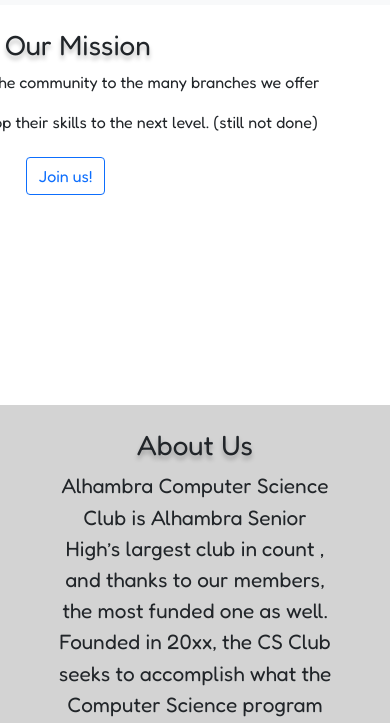
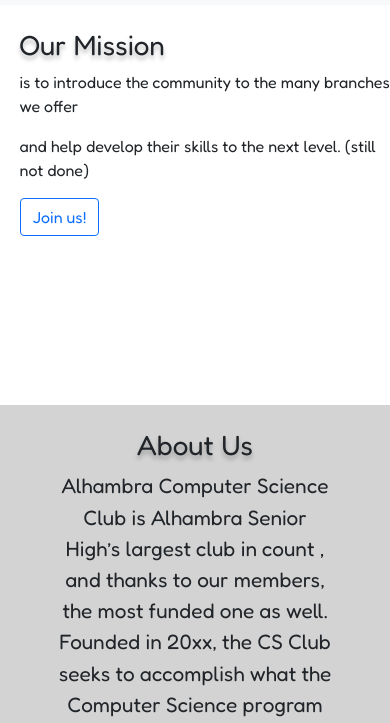
Before and after one commit to parabla-net/ahscs-website, a plain HTML site: page index.html in a window 390 px wide. Shown: the part 121-844 px from the top of the page. Drawn offline with nearby package versions, Linux system fonts and the light colour scheme.

Commit message:
responsive to the our mission

```diff
--- a/index.html
+++ b/index.html
@@ -51,11 +51,11 @@
             <br>
             <h1 data-aos-delay="50" data-aos="fade-up">Our Mission</h1>
 
-            <p data-aos="fade-up" style="margin-left: 8%; margin-top: 1%;">is to introduce the community to the many branches we offer </p>
-            <p data-aos="fade-up" data-aos-delay="100" style="margin-left: 8%;">and help develop their skills to the next level. (still not done)</p>
+            <p data-aos="fade-up">is to introduce the community to the many branches we offer </p>
+            <p data-aos="fade-up" data-aos-delay="100">and help develop their skills to the next level. (still not done)</p>
 
             <a href="/join/index.html">
-                <button data-aos="fade-up" style="margin-left: -4%; margin-top: 1%;" class="btn btn-outline-primary">Join us!</button>
+                <button data-aos="fade-up" class="btn btn-outline-primary">Join us!</button>
             </a>
 
             <br>
--- a/styles.css
+++ b/styles.css
@@ -90,9 +90,10 @@
 
 .ourmission {
     height: 400px;
-    margin-left: -60%;
+    margin-left: auto;
     background-color: white;
-    text-align: center;
+    text-align: left;
+    margin-left: 5%;
 }
 
 .benefits {
```
